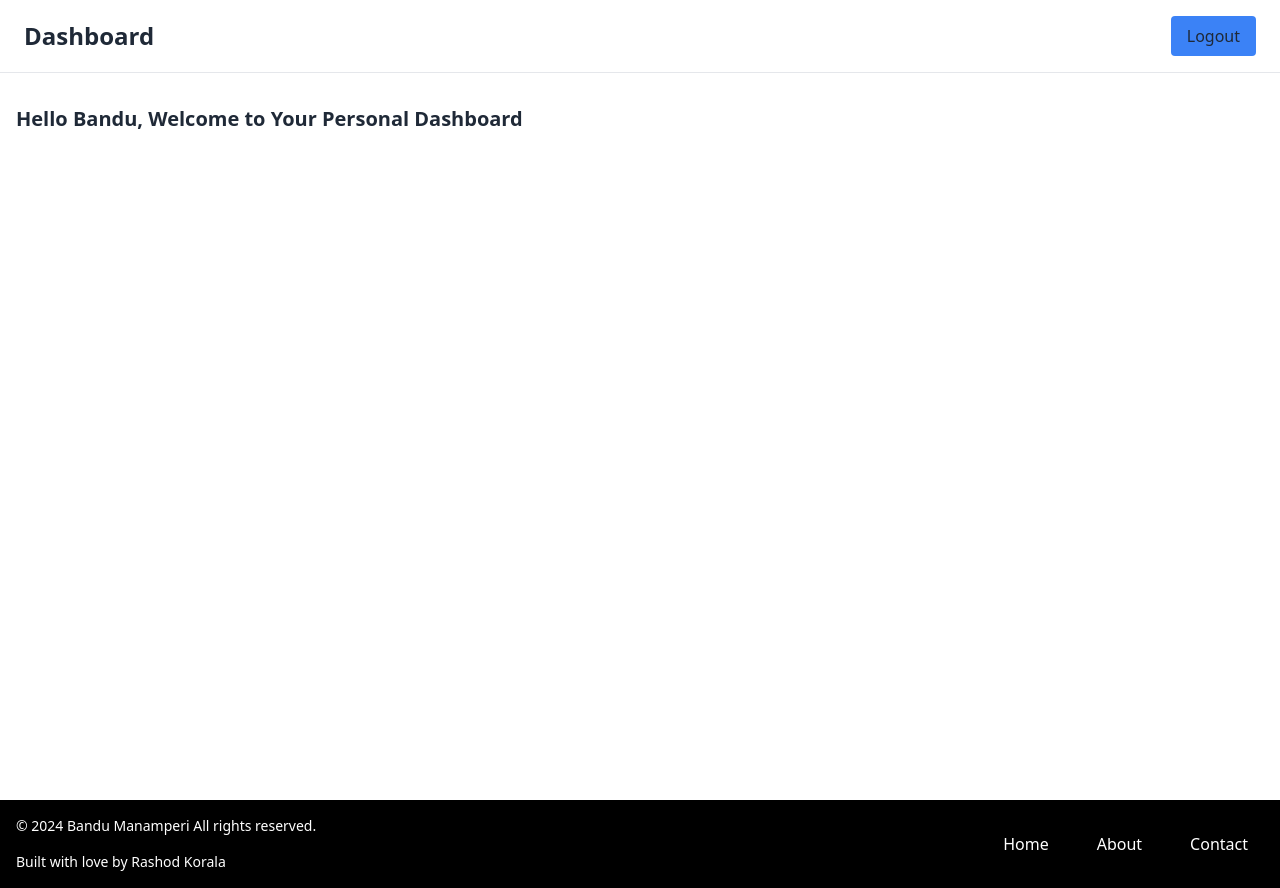
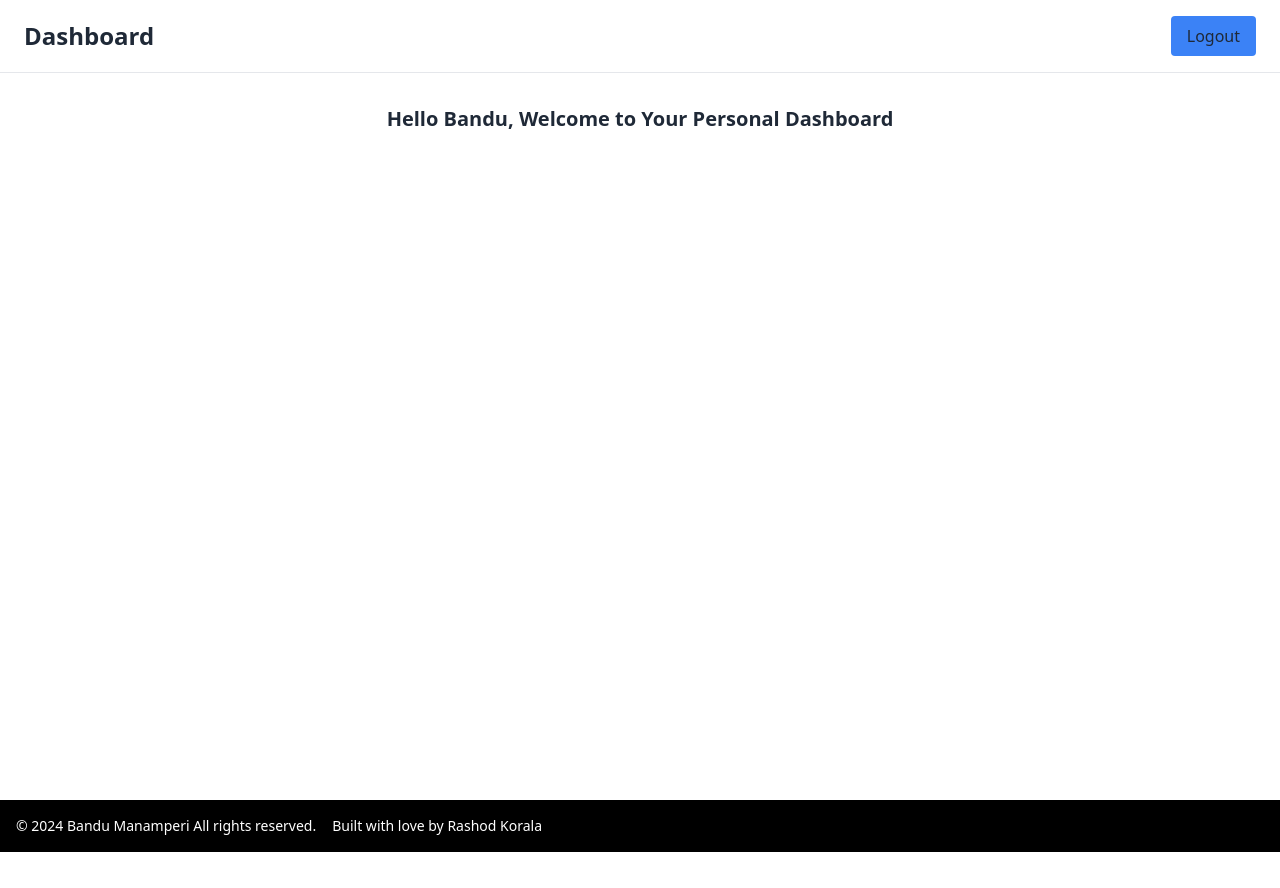
Before and after one commit to rashodkorala/bandumanamperi, a Next.js app: page / in a window 1280 px wide. After the commit the page ends 852 px from the top, so only its background shows below. Built offline with nearby package versions, Linux system fonts and the light colour scheme; no server answers; sample sign-in values are in the browser's storage.

Commit message:
Refactor imports and update footer layout

```diff
--- a/src/Components/DashBoardMain.tsx
+++ b/src/Components/DashBoardMain.tsx
@@ -1,14 +1,15 @@
 import { getAuth, onAuthStateChanged, signOut } from 'firebase/auth';
 import { useRouter } from 'next/router';
 import React, { useEffect } from 'react';
-import app from '../../utils/firebase-config';
+import {auth} from '../../utils/firebase-config';
+import Image from 'next/image';
+
 
 const DashboardMain: React.FC = () => {
     const router = useRouter();
 
     useEffect(() => {
         // Check the user's authentication status
-        const auth = getAuth(app);
         const unsubscribe = onAuthStateChanged(auth, (user) => {
             if (!user) {
                 // If the user is not logged in, redirect to the login page
@@ -22,7 +23,6 @@ const DashboardMain: React.FC = () => {
 
     const handleLogout = async () => {
         try {
-            const auth = getAuth(app);
             await signOut(auth);
             // Redirect the user to the login page
             router.push('/');
@@ -43,8 +43,7 @@ const DashboardMain: React.FC = () => {
                 </button>
             </div>
             <div className="container mx-auto py-8 px-4">
-                <h2 className="text-xl font-semibold mb-4">Hello Bandu, Welcome to Your Personal Dashboard</h2>
-                {/* Your dashboard content goes here */}
+                <h2 className="text-xl font-semibold mb-4 text-center">Hello Bandu, Welcome to Your Personal Dashboard</h2>
             </div>
         </div>
     );
--- a/src/Components/Footer.tsx
+++ b/src/Components/Footer.tsx
@@ -7,30 +7,12 @@ const Footer = (props: Props) => {
   return (
     <footer className="bg-black dark:text-systemGray text-white py-4">
     <div className="container mx-auto px-4">
-      <div className="flex justify-between items-center">
-        <div className='flex flex-col gap-4'>
+      <div className="flex flex-wrap-reverse gap-4">
+        <div className='flex flex-col md:flex-row md:justify-center md:items-center gap-4'>
           <p className="text-sm">&copy; {new Date().getFullYear()} Bandu Manamperi All rights reserved.</p>
           <p className="text-sm">Built with love by Rashod Korala</p>
         </div>
-        <div>
-          <ul className="flex space-x-4">
-            <li>
-             <Link href="/">
-             Home
-              </Link>
-            </li>
-            <li>
-              <Link href="/about">
-              About
-              </Link>
-            </li>
-            <li>
-              <Link href="/contact">
-              Contact
-              </Link>
-            </li>
-          </ul>
-        </div>
+
       </div>
     </div>
   </footer>
--- a/utils/firebase-config.ts
+++ b/utils/firebase-config.ts
@@ -1,6 +1,7 @@
 // firebase-config.ts
 import { initializeApp } from "firebase/app";
 import { getAuth } from "firebase/auth";
+import { getStorage } from "firebase/storage"
 
 const apikey=process.env.NEXT_PUBLIC_FIREBASE_API_KEY;
 // Your web app's Firebase configuration
@@ -15,5 +16,7 @@ const firebaseConfig = {
 
 // Initialize Firebase and export the app
 const app = initializeApp(firebaseConfig);
+const auth = getAuth(app);
+const storage = getStorage();
 
-export default app;
+export { app, auth, storage };
```
